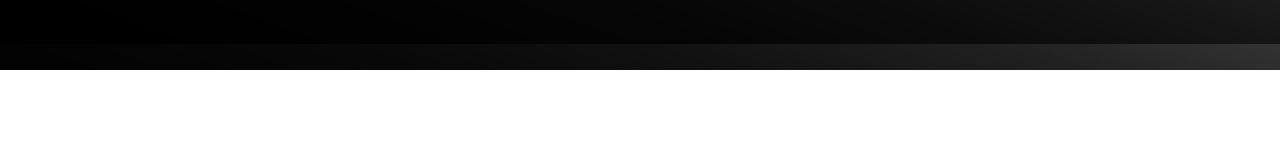
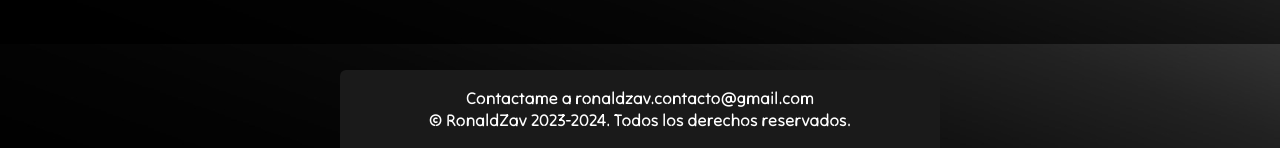
Before and after one commit to RonaldZav/ronaldzav.github.io, a plain HTML site: page index.html in a window 1280 px wide. Shown: the part 1556-1704 px from the top of the page. Before the commit the page ends 1626 px from the top, so only its background shows below. Drawn offline with Linux system fonts and the light colour scheme.

Commit message:
Footer añadido

```diff
--- a/index.html
+++ b/index.html
@@ -1,5 +1,6 @@
 <head>
 <title>RonaldZav Back-end Developer</title>
+<meta property="og:image" content="sources/img/avatar.png">
 <meta name="description" content="Soy un desarrollador de back-end que busca superarse cada día. Desde muy temprana edad me interesé por el mundo del desarrollo de software. Aquí encontrarás mis proyectos y habilidades.">
 <link rel="stylesheet" href="sources/css/styles.css">
 <link rel="icon" href="sources/img/avatar.png" type="image/x-icon">
@@ -34,7 +35,7 @@
         </div>
 
         <div class="center vertical">
-            <img class="bgDark" alt="Mahiro Discord Bot" src="https://www.red-mc.net/uploads/a8448bee445d13528fe9a5c36dc7368f00719b1elogo.webp">
+            <img class="bgDark" alt="Red MC Network" src="https://www.red-mc.net/uploads/a8448bee445d13528fe9a5c36dc7368f00719b1elogo.webp">
             <a class="center font2 white buttonAll" href="https://red-mc.net">RED-MC NETWORK MC</a>
         </div>
 
@@ -64,4 +65,11 @@
 
 <div class="separador"></div>
 
+<section class="footer center redondear">
+
+        <div class="center">
+            <p class="font1 white">Contactame a ronaldzav.contacto@gmail.com<br>© RonaldZav 2023-2024. Todos los derechos reservados.</p>
+        </div>
+
+</section>
 </body>
--- a/sources/css/styles.css
+++ b/sources/css/styles.css
@@ -77,6 +77,23 @@
 }
 
 
+.footer {
+    bottom: 0;
+    max-height: 100px;
+    width: 100%;
+    background-color: #1a1a1a;
+    border-top-left-radius: 6px;
+    border-top-right-radius: 6px;
+    overflow: hidden;
+}
+
+.footer p {
+    margin-left: 5px;
+    margin-right: 5px;
+    font-size: 17px;
+    text-align: center;
+}
+
 .fullscreen {
     height: 500px;
 }
```
